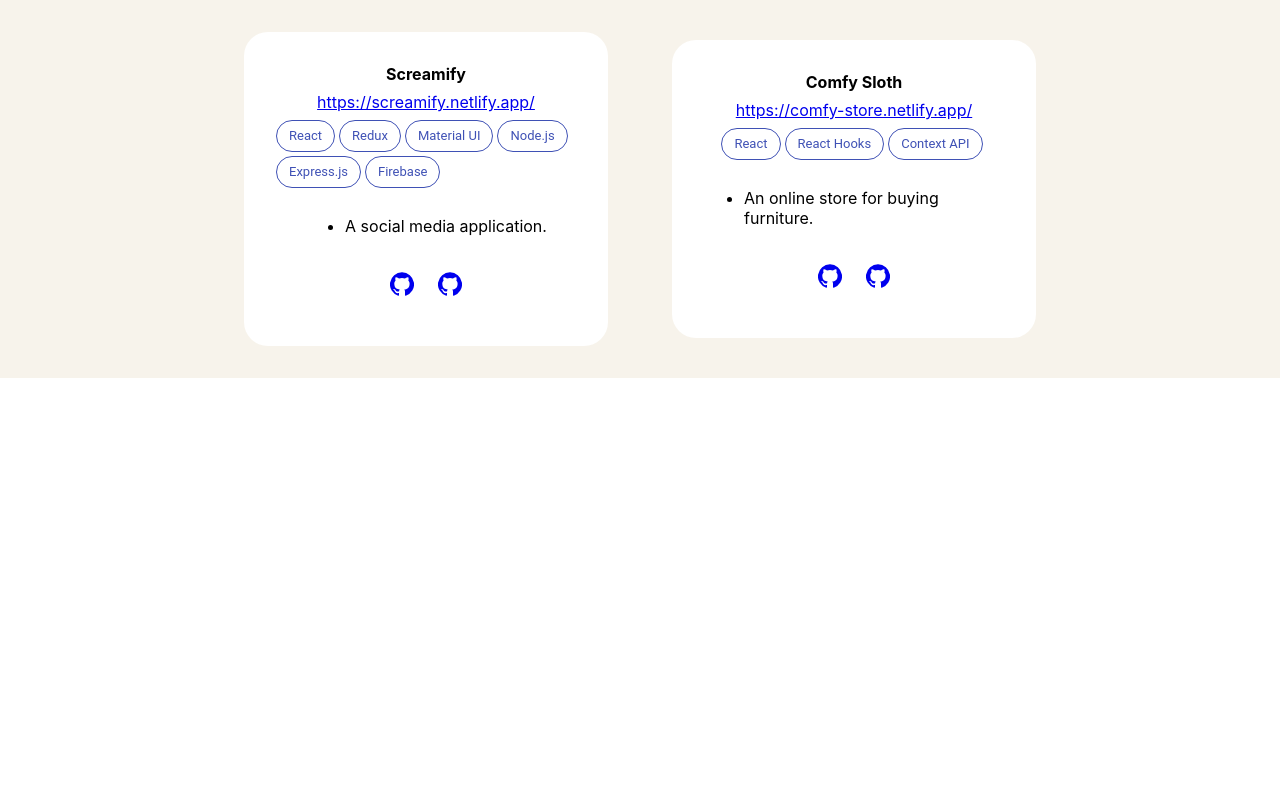
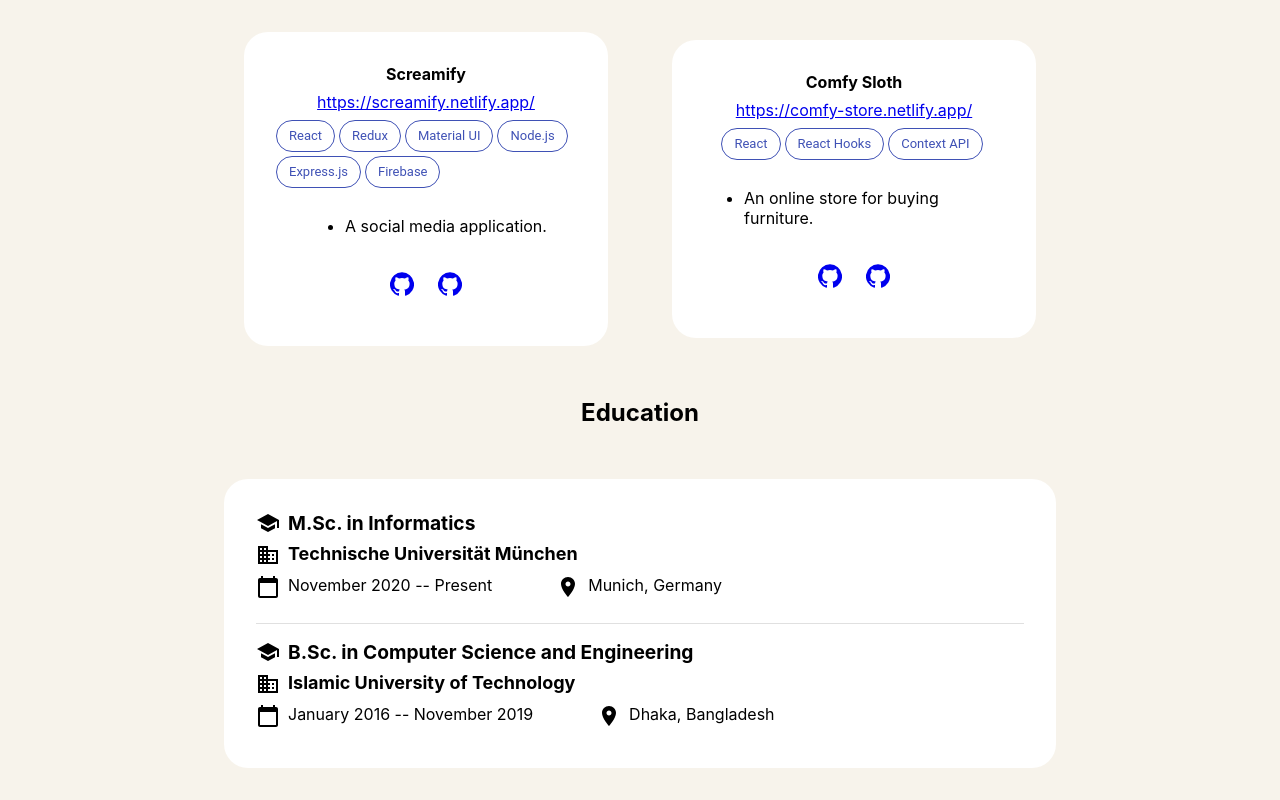
Before and after one commit to abmfahimshahriar/my-portfolio, a React (Create React App) app: page / in a window 1280 px wide. Shown: the part 2367-3167 px from the top of the page. Before the commit the page ends 2745 px from the top, so only its background shows below. Built offline with nearby package versions, Linux system fonts and the light colour scheme.

Commit message:
add education

```diff
--- /dev/null
+++ b/src/components/Education/Education.css
@@ -0,0 +1,47 @@
+.education-wrapper {
+  width: 100%;
+  display: flex;
+  flex-direction: column;
+  justify-content: center;
+  align-items: center;
+}
+
+.education-card {
+  width: 60%;
+  display: flex;
+  flex-direction: column;
+  border-radius: 24px;
+  background-color: white;
+  margin: 32px 0;
+  padding: 32px;
+}
+
+.single-education {
+  display: flex;
+  flex-direction: column;
+}
+
+.custom-divider {
+  margin: 16px 0;
+}
+
+.degree-title {
+  display: flex;
+  font-size: larger;
+  font-weight: bolder;
+  margin-bottom: 8px;
+}
+
+.institute-name {
+  display: flex;
+  font-size: large;
+  font-weight: bold;
+  margin-bottom: 8px;
+}
+
+.degree-duration-location {
+  display: flex;
+  flex-direction: row;
+  flex-wrap: wrap;
+  margin-bottom: 8px;
+}
--- /dev/null
+++ b/src/components/Education/Education.tsx
@@ -0,0 +1,47 @@
+import React from "react";
+import "./Education.css";
+import BusinessIcon from "@material-ui/icons/Business";
+import SchoolIcon from "@material-ui/icons/School";
+import PlaceIcon from "@material-ui/icons/Place";
+import CalendarTodayIcon from "@material-ui/icons/CalendarToday";
+import Divider from "@material-ui/core/Divider";
+import { educationData } from "../../data/educationData";
+
+const Education = () => {
+  return (
+    <div className="education-wrapper">
+      <h2>Education</h2>
+      <div className="education-card">
+        {educationData.map((item, idx) => (
+          <div className="single-education" key={idx}>
+            <div className="degree-title">
+              <SchoolIcon />
+              <div style={{ marginLeft: "8px" }}>{item.DegreeName}</div>
+            </div>
+            <div className="institute-name">
+              <BusinessIcon />
+              <div style={{ marginLeft: "8px" }}>{item.InstituteName}</div>
+            </div>
+            <div className="degree-duration-location">
+              <div style={{ display: "flex", marginRight: "64px" }}>
+                <CalendarTodayIcon />
+                <div style={{ marginLeft: "8px" }}>{item.DegreeDuration}</div>
+              </div>
+              <div style={{ display: "flex" }}>
+                <PlaceIcon />
+                <div style={{ marginLeft: "8px" }}>{item.DegreeLocation}</div>
+              </div>
+            </div>
+            {idx !== educationData.length - 1 && (
+              <div className="custom-divider">
+                <Divider />
+              </div>
+            )}
+          </div>
+        ))}
+      </div>
+    </div>
+  );
+};
+
+export default Education;
--- a/src/components/ProjectList/ProjectList.tsx
+++ b/src/components/ProjectList/ProjectList.tsx
@@ -13,7 +13,7 @@ const ProjectList = () => {
         <div className="project-card" key={itemId}>
           <div className="project-name">{item.Title}</div>
           <div className="project-url">
-            <a href={item.Website}>{item.Website}</a>
+            <a href={item.Website} target="_blank">{item.Website}</a>
           </div>
           <div className="tech-stack">
             {item.TechStack.map((tech, techId) => (
--- a/src/components/index.tsx
+++ b/src/components/index.tsx
@@ -5,6 +5,7 @@ import TechSkills from "./TechSkills/TechSkills";
 import WorkExperience from "./WorkExperience/WorkExperience";
 import PersonalProjectInfo from "./PersonalProjectInfo/PersonalProjectInfo";
 import ProjectList from "./ProjectList/ProjectList";
+import Education from "./Education/Education";
 
 export {
   Navbar,
@@ -14,4 +15,5 @@ export {
   WorkExperience,
   PersonalProjectInfo,
   ProjectList,
+  Education,
 };
--- /dev/null
+++ b/src/data/educationData.tsx
@@ -0,0 +1,14 @@
+export const educationData = [
+  {
+    DegreeName: "M.Sc. in Informatics",
+    InstituteName: "Technische Universität München",
+    DegreeDuration: "November 2020 -- Present",
+    DegreeLocation: "Munich, Germany",
+  },
+  {
+    DegreeName: "B.Sc. in Computer Science and Engineering",
+    InstituteName: "Islamic University of Technology",
+    DegreeDuration: "January 2016 -- November 2019",
+    DegreeLocation: "Dhaka, Bangladesh",
+  },
+];
--- a/src/pages/HomePage/HomePage.tsx
+++ b/src/pages/HomePage/HomePage.tsx
@@ -8,6 +8,7 @@ import {
   WorkExperience,
   PersonalProjectInfo,
   ProjectList,
+  Education
 } from "../../components";
 import {
   Link,
@@ -92,6 +93,7 @@ const HomePage = () => {
       <PersonalProjectInfo />
       <div className="center-items">
         <ProjectList />
+        <Education/>
       </div>
     </div>
   );
```
